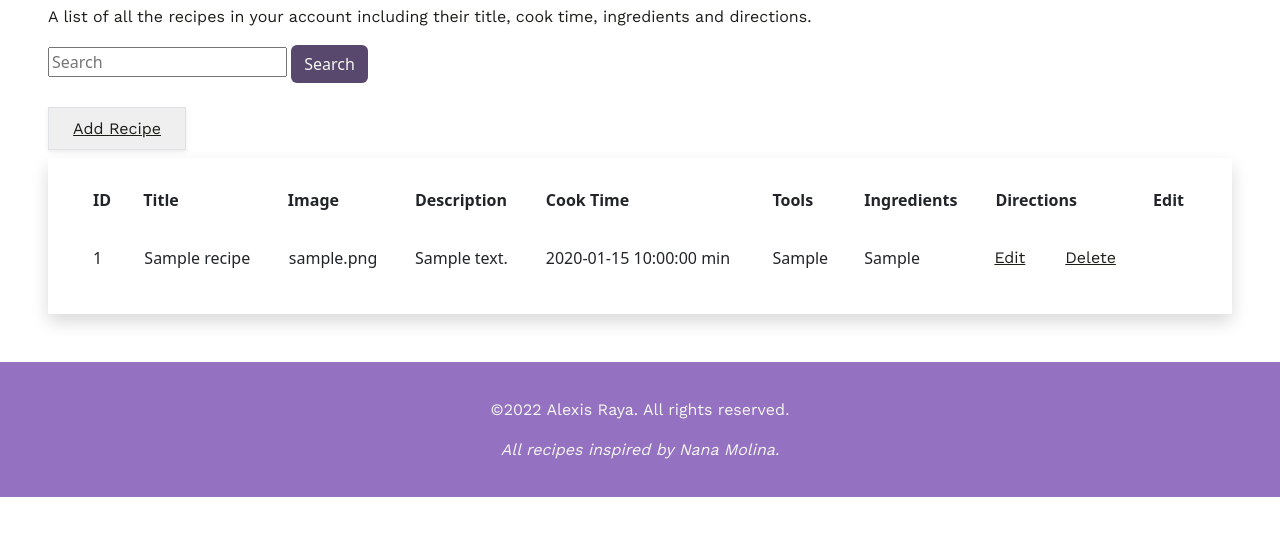
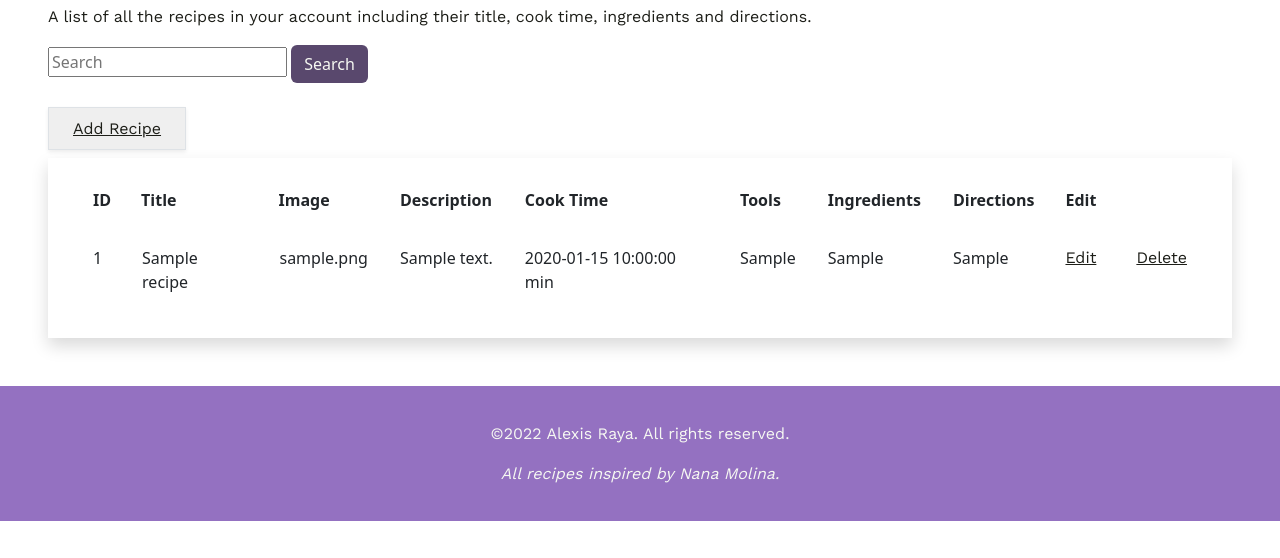
Before and after one commit to alexisraya/IDM232, a PHP site: page /final/admin/recipes in a window 1280 px wide. Shown: the part 186-744 px from the top of the page. Run offline with PHP 8.4, Linux system fonts and the light colour scheme; tables that the repository leaves empty or names only in its code hold one stand-in row (values such as "Sample post"); some libraries are stand-ins or nearby versions.

Commit message:
:lipstick: table styling

```diff
--- a/public_html/final/_components/table_recipes.php
+++ b/public_html/final/_components/table_recipes.php
@@ -36,6 +36,7 @@ if (!isset($recipes)) {
               <td class='whitespace-nowrap px-3 py-4 text-sm text-gray-500'>{$recipe['img_path']}</td>
               <td class='whitespace-nowrap px-3 py-4 text-sm text-gray-500'>{$recipe['description']}</td>
               <td class='whitespace-nowrap px-3 py-4 text-sm text-gray-500'>{$cookTimeLabel}</td>
+              <td class='whitespace-nowrap px-3 py-4 text-sm text-gray-500'>{$recipe['tools']}</td>
               <td class='whitespace-nowrap px-3 py-4 text-sm text-gray-500'>{$recipe['ingredients']}</td>
               <td class='whitespace-nowrap px-3 py-4 text-sm text-gray-500'>{$recipe['directions']}</td>
               <td class='relative whitespace-nowrap py-4 pl-3 pr-4 text-right text-sm font-medium sm:pr-6 admin-buttons'>
--- a/public_html/final/dist/styles/style.css
+++ b/public_html/final/dist/styles/style.css
@@ -94,6 +94,9 @@ th{
 td{
   padding: 10px 15px;
   text-align: left;
+  vertical-align: top;
+  overflow: hidden;
+  text-overflow: ellipsis;
 }
 
 .main{
```
Also changed, not shown: 1 other file.
